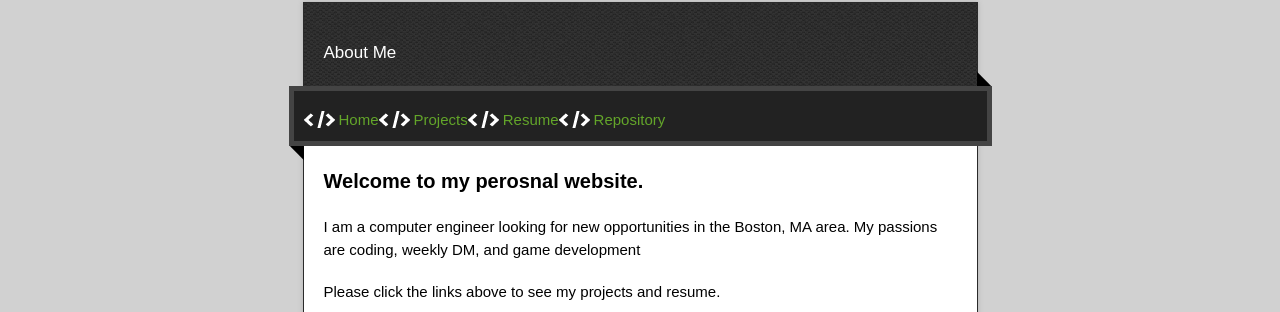
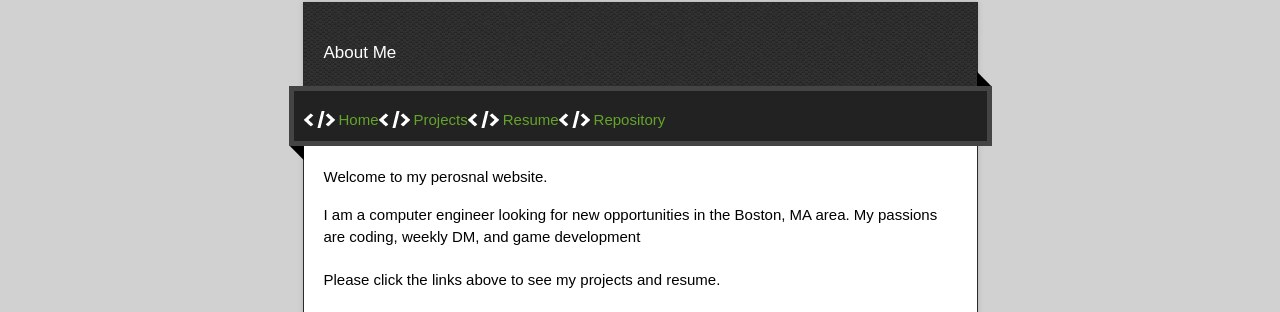
Before and after one commit to SheltonKevin/Home, a plain HTML site: page index.html in a window 1280 px wide. Shown: the part 128-440 px from the top of the page. Drawn offline with nearby package versions, Linux system fonts and the light colour scheme.

Commit message:
Update index.html

```diff
--- a/index.html
+++ b/index.html
@@ -37,10 +37,10 @@
         <span class="blc"></span><span class="trc"></span>
         </div>
         <article class="markdown-body">
-          <h3>
+
 
         <div id="home">
-        <a id="welcome" class="anchor" href="#welcome" aria-hidden="true"><span class="octicon octicon-link"></span></a>Welcome to my perosnal website.</h3>
+        <a id="welcome" class="anchor" href="#welcome" aria-hidden="true"><span class="octicon octicon-link"></span></a>Welcome to my perosnal website.
 
 
           <p>I am a computer engineer looking for new opportunities in the Boston, MA area. My passions are coding,
@@ -94,8 +94,6 @@ alt="SERU Senior Design Project" width="240" height="180" border="10" /></a>
     <footer>
       <div class="owner">
       <p><a href="https://github.com/SheltonKevin" class="avatar"><img src="https://avatars3.githubusercontent.com/u/16127038?v=3&amp;s=60" width="48" height="48"></a> <a href="https://github.com/SheltonKevin">SheltonKevin</a> maintains <a href="https://github.com/SheltonKevin/Home">Home</a></p>
-
-
       </div>
       <div class="creds">
         <small>This page generated using <a href="https://pages.github.com/">GitHub Pages</a><br>theme by <a href="https://twitter.com/jonrohan/">Jon Rohan</a></small>
```
